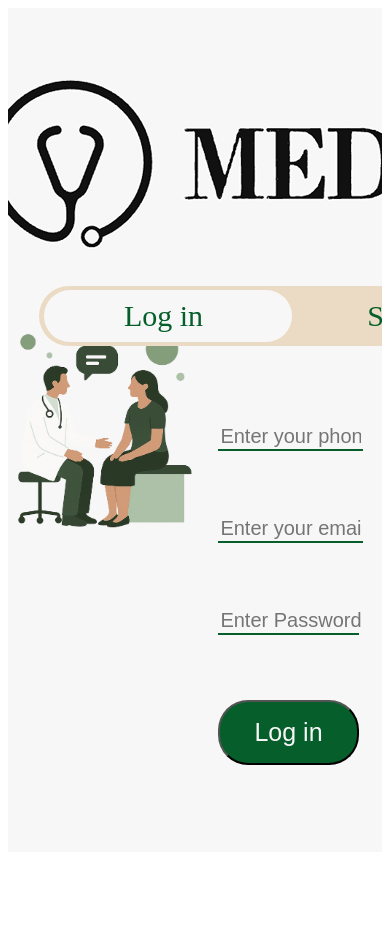
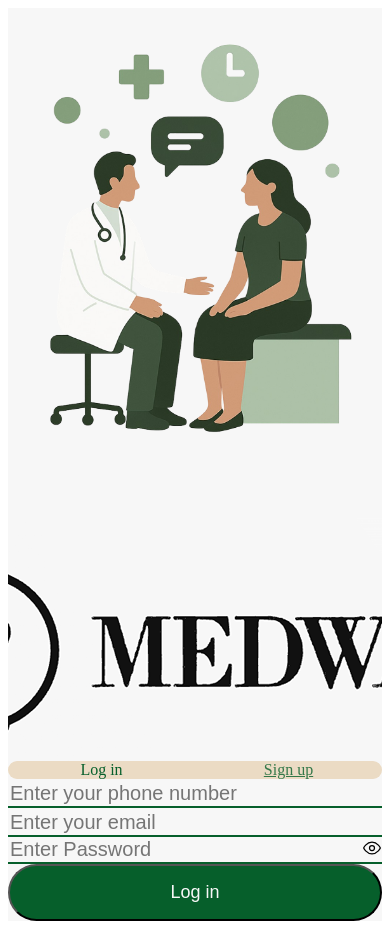
Before and after one commit to Advk2k4/medway, a React (Vite) app in the folder frontend/: page /login in a window 390 px wide. Before the commit the page ends 860 px from the top, so only its background shows below. Built offline with nearby package versions, Linux system fonts and the light colour scheme; no server answers.

Commit message:
Temporary change for Login/Signup and addition of AuthTabs and .gitignore

```diff
--- /dev/null
+++ b/frontend/src/components/AuthTabs.jsx
@@ -0,0 +1,39 @@
+import { Link, useLocation } from "react-router-dom";
+
+/**
+ * Pill-style toggle that highlights the active route (/login or /sign)
+ * Works responsively without fixed widths.
+ */
+export default function AuthTabs() {
+  const { pathname } = useLocation();
+  const isLogin = pathname.includes("/login");
+
+  return (
+    <div className="w-full max-w-md">
+      <div className="relative flex items-center rounded-full bg-[#EBDBC4] p-1">
+        {/* Sliding pill (no hardcoded width; relies on flex 1/2) */}
+        <div
+          className={`absolute inset-y-1 left-1 right-1 rounded-full bg-[#F7F7F7] transition-transform duration-200 ease-out
+                      ${isLogin ? "translate-x-0" : "translate-x-full"}
+                      md:translate-x-0 md:${isLogin ? "translate-x-0" : "[transform:translateX(calc(50%))]"}`}
+          style={{ width: "calc(50% - 0.25rem)" }}
+          aria-hidden
+        />
+        <Link
+          to="/login"
+          className={`z-10 flex-1 py-2 text-center text-xl font-extrabold
+                      ${isLogin ? "text-[#065F2B]" : "text-[#065F2B]/70"}`}
+        >
+          Log in
+        </Link>
+        <Link
+          to="/sign"
+          className={`z-10 flex-1 py-2 text-center text-xl font-extrabold
+                      ${!isLogin ? "text-[#065F2B]" : "text-[#065F2B]/70"}`}
+        >
+          Sign up
+        </Link>
+      </div>
+    </div>
+  );
+}
--- a/frontend/src/pages/Login.jsx
+++ b/frontend/src/pages/Login.jsx
@@ -1,91 +1,74 @@
 import { useState } from "react";
+import { Link } from "react-router-dom";
 import { signInWithEmailAndPassword } from "firebase/auth";
 import { auth } from "../firebase";
 import Input from "../components/Input";
 import Button from "../components/Button";
 
 export default function Login() {
-  const [formData, setFormData] = useState({
-    email: "",
-    phone: "",
-    password: "",
-  });
+  const [formData, setFormData] = useState({ email: "", phone: "", password: "" });
 
-  const handleChange = (e) => {
-    setFormData((prev) => ({
-      ...prev,
-      [e.target.name]: e.target.value,
-    }));
-  };
+  const handleChange = (e) => setFormData((p) => ({ ...p, [e.target.name]: e.target.value }));
 
   const handleLogin = async (e) => {
     e.preventDefault();
-
     try {
-      const userCredential = await signInWithEmailAndPassword(
-        auth,
-        formData.email,
-        formData.password
-      );
-      const user = userCredential.user;
+      const { user } = await signInWithEmailAndPassword(auth, formData.email, formData.password);
       console.log("Logged in user:", user);
       alert("Logged in successfully!");
-      // TODO: Redirect or navigate somewhere
-    } catch (error) {
-      console.error("Login error:", error.message);
-      alert("Login failed: " + error.message);
+    } catch (err) {
+      console.error("Login error:", err.message);
+      alert("Login failed: " + err.message);
     }
   };
 
   return (
-    <div className="min-h-screen bg-[#F7F7F7] flex items-center justify-center px-6 py-8">
-      <div className="bg-white rounded-3xl shadow-None flex w-full max-w-7xl h-[700px] overflow-hidden">
-
-        {/* Left side - Illustration */}
-        <div className="flex items-center justify-center w-1/2 bg-[#F7F7F7] p-8">
+    <div className="min-h-screen bg-[#F7F7F7] flex items-center justify-center px-4 py-8">
+      {/* Card */}
+      <div className="w-full max-w-7xl bg-white rounded-3xl shadow-sm overflow-hidden">
+        {/* FORCE two columns on >=sm; stack on very small screens */}
+        <div className="grid grid-cols-1 sm:grid-cols-12">
+          {/* LEFT: Illustration */}
+          <div className="sm:col-span-6 bg-[#F7F7F7] flex items-center justify-center p-6 sm:p-10">
             <img
               src="login.png"
               alt="Medical Consultation"
-            className="object-contain w-[115%] h-[115%]"
+              className="w-full max-w-[620px] h-auto object-contain"
             />
           </div>
 
-        {/* Right side - Form */}
-        <div className="w-1/2 flex flex-col items-center">
-
-          {/* Logo */}
-          <div className="pt-2 pb-2 transform translate-y-[-50px]">
-            <img
-              src="logo.png"
-              alt="Medway Logo"
-              className="h-12 object-contain"
-            />
+          {/* RIGHT: Logo → Tabs → Form */}
+          <div className="sm:col-span-6 flex flex-col">
+            {/* Logo aligned right in the right column */}
+            <div className="px-6 sm:px-12 pt-8 flex justify-center sm:justify-end">
+              <img src="logo.png" alt="Medway Logo" className="h-14 w-auto object-contain" />
             </div>
 
-          {/* Toggle Buttons */}
-          <div className="flex justify-center mt-12 mb-8 -translate-y-[41px]">
-            <div className="bg-[#EBDBC4] rounded-full w-[500px] h-[60px] flex items-center relative shadow-none">
-
-              <div className="absolute left-[5px] top-1 w-[248px] h-[52px] bg-[#F7F7F7] rounded-full shadow-none"></div>
-
-              <div className="flex-1 relative flex justify-center items-center z-10">
-                <span className="text-[#065F2B] text-[30px] font-extrabold text-center whitespace-nowrap">
+            {/* Tabs centered under logo */}
+            <div className="px-6 sm:px-12 pt-6 flex justify-center">
+              <div className="w-full max-w-md">
+                <div className="relative flex items-center rounded-full bg-[#EBDBC4] p-1">
+                  {/* active pill for Log in */}
+                  <div
+                    className="absolute inset-y-1 left-1 w-[calc(50%-0.25rem)] rounded-full bg-[#F7F7F7] shadow-[0_4px_0_0_rgba(0,0,0,0.2)]"
+                    aria-hidden
+                  />
+                  <span className="z-10 flex-1 py-2 text-center text-xl sm:text-2xl font-extrabold text-[#065F2B]">
                     Log in
                   </span>
-              </div>
-
-              <a
-                href="/sign"
-                className="flex-1 text-[#065F2B] text-[30px] font-bold text-center py-2 hover:text-[#065F2B] z-10 relative no-underline"
+                  <Link
+                    to="/sign"
+                    className="z-10 flex-1 py-2 text-center text-xl sm:text-2xl font-extrabold text-[#065F2B]/80 hover:text-[#065F2B]"
                   >
                     Sign up
-              </a>
+                  </Link>
+                </div>
               </div>
             </div>
 
-          {/* Form Inputs */}
-          <div className="w-[75%] max-w-md mt-[35px] px-[47px] space-y-[45px] ">
-            <form onSubmit={handleLogin} className="space-y-[65px]">
+            {/* Form — constrained width, aligned center within right column */}
+            <div className="px-6 sm:px-12 pb-10 pt-6 flex justify-center">
+              <form onSubmit={handleLogin} className="w-full max-w-md space-y-8">
                 <Input
                   placeholder="Enter your phone number"
                   type="tel"
@@ -93,7 +76,6 @@ export default function Login() {
                   value={formData.phone}
                   onChange={handleChange}
                 />
-
                 <Input
                   placeholder="Enter your email"
                   type="email"
@@ -101,7 +83,6 @@ export default function Login() {
                   value={formData.email}
                   onChange={handleChange}
                 />
-
                 <Input
                   placeholder="Enter Password"
                   type="password"
@@ -109,7 +90,7 @@ export default function Login() {
                   value={formData.password}
                   onChange={handleChange}
                 />
-              <Button className="text-[25px] text-[#F7F7F7]" type="submit">
+                <Button className="text-[18px] sm:text-[20px] text-[#F7F7F7]" type="submit">
                   Log in
                 </Button>
               </form>
@@ -117,5 +98,6 @@ export default function Login() {
           </div>
         </div>
       </div>
+    </div>
   );
 }
--- a/frontend/src/pages/Sign.jsx
+++ b/frontend/src/pages/Sign.jsx
@@ -1,10 +1,9 @@
 import { useState } from "react";
 import { createUserWithEmailAndPassword } from "firebase/auth";
 import { auth } from "../firebase";
-
-import Container from "../components/Container";
 import Input from "../components/Input";
 import Button from "../components/Button";
+import AuthTabs from "../components/AuthTabs";
 
 export default function Sign() {
   const [formData, setFormData] = useState({
@@ -16,20 +15,15 @@ export default function Sign() {
   });
 
   const handleChange = (e) => {
-    setFormData((prev) => ({
-      ...prev,
-      [e.target.name]: e.target.value,
-    }));
+    setFormData((prev) => ({ ...prev, [e.target.name]: e.target.value }));
   };
 
   const handleSignUp = async (e) => {
     e.preventDefault();
-
     if (formData.password !== formData.confirmPassword) {
       alert("Passwords do not match!");
       return;
     }
-
     try {
       await createUserWithEmailAndPassword(auth, formData.email, formData.password);
       alert("Account created successfully!");
@@ -39,66 +33,33 @@ export default function Sign() {
   };
 
   return (
-    <div className="min-h-screen bg-[#F7F7F7] flex justify-center items-center px-4 py-10">
-      <div className="w-full max-w-6xl relative">
-        {/* Logo */}
-        <div
-          className="absolute top-0 right-0 -mt-16 z-10 w-1/2 flex justify-end"
-          style={{ transform: "translate(700px,12px)" }}
-        >
+    <div className="min-h-screen bg-[#F7F7F7]">
+      <div className="mx-auto grid min-h-screen w-full max-w-7xl grid-rows-[auto,1fr] px-4 py-8 md:grid-cols-2 md:grid-rows-1 md:gap-8">
+        {/* Left illustration */}
+        <div className="relative hidden items-center justify-center md:flex">
           <img
-            src="logo.png"
-            alt="Medway Logo"
-            className="w-[642px] h-auto object-contain"
+            src="login.png"
+            alt="Signup illustration"
+            className="h-auto w-full max-w-[720px] object-contain"
           />
         </div>
 
-        {/* Container */}
-        <div className="w-full flex rounded-lg overflow-hidden bg-white py-12 px-6 mt-10">
-          {/* Left Image */}
-          <div className="w-1/2 bg-[#F7F7F7] flex items-center justify-center">
-            <img
-              src="login.png"
-              alt="Signup illustration"
-              className="w-[90%] h-[90%] object-contain"
-            />
+        {/* Right column */}
+        <div className="flex flex-col items-center justify-center">
+          {/* Logo */}
+          <div className="mb-6 flex w-full max-w-md justify-center md:justify-end">
+            <img src="logo.png" alt="Medway Logo" className="h-12 w-auto object-contain" />
           </div>
 
-          {/* Right Form */}
-          <div
-            className="w-1/2 px-12 pb-12 pt-6 flex flex-col justify-center items-center"
-            style={{ transform: "translateY(91px)" }}
-          >
-            <Container>
-              <div className="w-full" style={{ width: "500px" }}>
-                {/* Toggle Buttons */}
-                <div className="flex justify-center mt-12 mb-8 -translate-y-[70px]">
-                  <div className="bg-[#EBDBC4] rounded-full w-[500px] h-[60px] flex items-center relative shadow-inner">
-
-                    {/* White pill background - positioned for Sign up tab */}
-                    <div className="absolute right-[5px] top-1 w-[248px] h-[52px] bg-[#F7F7F7] rounded-full shadow-lg"></div>
-
-                    {/* Log in tab */}
-                    <a
-                      href="/login"
-                      className="flex-1 text-[#065F2B] text-[30px] font-extrabold text-center z-10 no-underline"
-                    >
-                      Log in
-                    </a>
-
-                    {/* Sign up tab (active) */}
-                    <div className="flex-1 relative flex justify-center items-center z-10">
-                      <span className="text-[#065F2B] text-[30px] font-extrabold text-center whitespace-nowrap">
-                        Sign up
-                      </span>
-                    </div>
-                  </div>
+          {/* Tabs */}
+          <div className="mb-8 flex w-full max-w-md justify-center">
+            <AuthTabs />
           </div>
 
           {/* Form */}
           <form
             onSubmit={handleSignUp}
-                  className="w-full space-y-[40px] flex flex-col"
+            className="w-full max-w-md space-y-6 rounded-2xl bg-white p-6 shadow-sm md:bg-transparent md:p-0 md:shadow-none"
           >
             <Input
               type="text"
@@ -136,23 +97,10 @@ export default function Sign() {
               onChange={handleChange}
             />
 
-                  {/* Button */}
-                  <div className="mt-2">
-                    <div className="relative">
-                      <div className="absolute inset-0 bg-[#065F2B] text-black rounded-full transform translate-x-2 translate-y-2"></div>
-                      <Button
-                        type="submit"
-                        variant="primary"
-                        className= "text-[25px]  bg-[#065F2B] text-[#F7F7F7]"
-                      >
+            <Button type="submit" className="text-[18px] md:text-[20px] text-[#F7F7F7]">
               Sign Up
             </Button>
-                    </div>
-                  </div>
           </form>
-              </div>
-            </Container>
-          </div>
         </div>
       </div>
     </div>
```
Also changed, not shown: 1 other file (tests, documents, lock files or other folders). Lines whose indentation alone changed are shown as unchanged.
